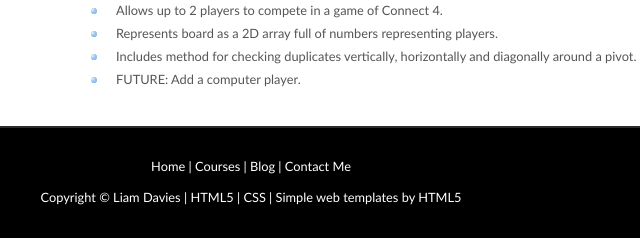
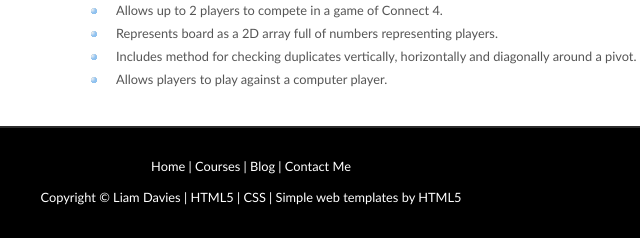
Before and after one commit to Lmdudester/lmdudester.github.io, a plain HTML site: page index.html in a window 1280 px wide. Shown: the part 1227-1465 px from the top of the page, 389-1029 px from the left. Drawn offline with Linux system fonts and the light colour scheme.

Commit message:
Update index.html

```diff
--- a/index.html
+++ b/index.html
@@ -82,7 +82,7 @@
 	    <li>Allows up to 2 players to compete in a game of Connect 4.</li>
 	    <li>Represents board as a 2D array full of numbers representing players.</li>
 	    <li>Includes method for checking duplicates vertically, horizontally and diagonally around a pivot.</li>
-	    <li>FUTURE: Add a computer player.</li>
+	    <li>Allows players to play against a computer player.</li>
 	  </ul>
         </ol>
       </div>
```
